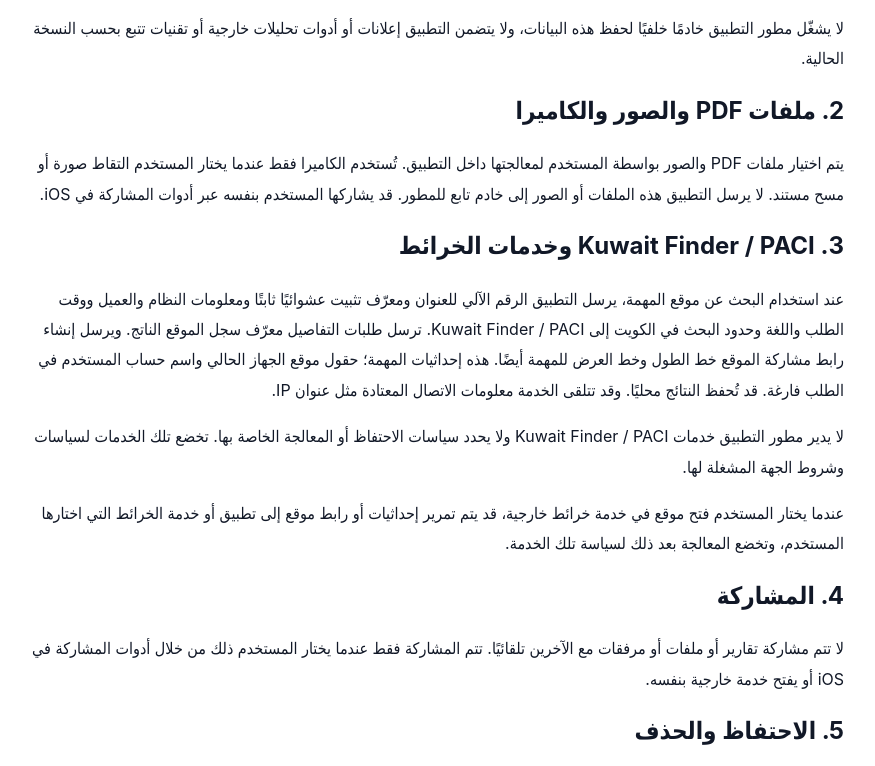
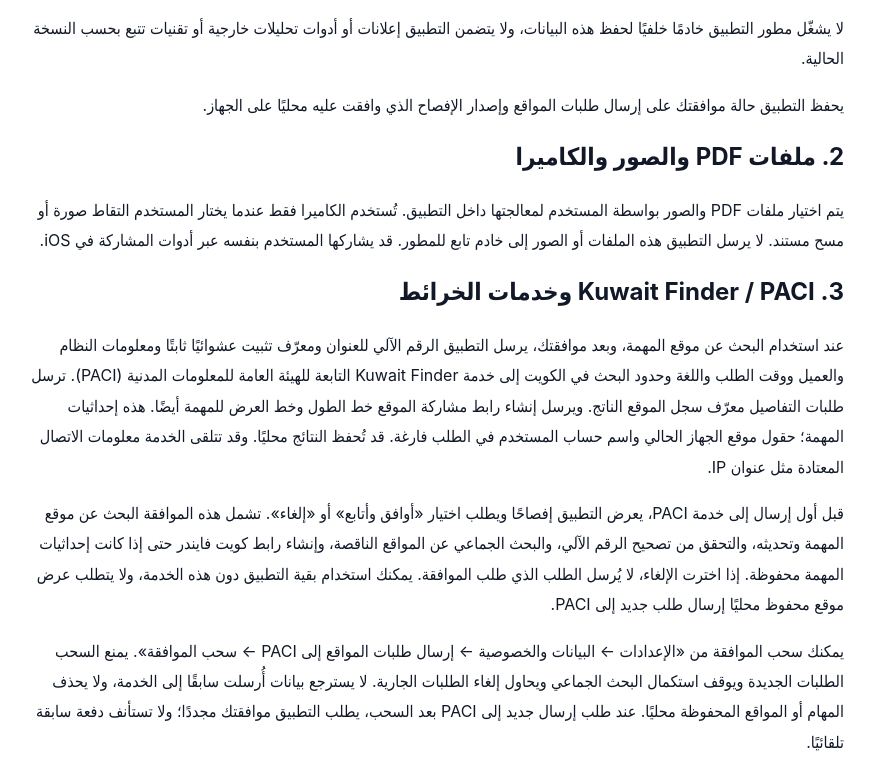
Before and after one commit to eng-akm/meter-replacement-support, a plain HTML site: page privacy-ar.html in a window 1280 px wide. Shown: the part 431-1197 px from the top of the page, without its empty margins (206-1081 px from the left). Drawn offline with Linux system fonts and the light colour scheme.

Commit message:
Document PACI consent and withdrawal in privacy policies

```diff
--- a/privacy-ar.html
+++ b/privacy-ar.html
@@ -21,11 +21,15 @@
 <p>يحفظ التطبيق محليًا: الاسم الذي يدخله المستخدم، ملفات PDF التي يختار استيرادها، المهام المستخرجة منها، الحالات والملاحظات، المرفقات التي يضيفها المستخدم، وبيانات المواقع التي تم التحقق منها أو تخزينها مؤقتًا لتشغيل خصائص التطبيق.</p>
 <p>لا يشغّل مطور التطبيق خادمًا خلفيًا لحفظ هذه البيانات، ولا يتضمن التطبيق إعلانات أو أدوات تحليلات خارجية أو تقنيات تتبع بحسب النسخة الحالية.</p>
 
+<p>يحفظ التطبيق حالة موافقتك على إرسال طلبات المواقع وإصدار الإفصاح الذي وافقت عليه محليًا على الجهاز.</p>
+
 <h2>2. ملفات PDF والصور والكاميرا</h2>
 <p>يتم اختيار ملفات PDF والصور بواسطة المستخدم لمعالجتها داخل التطبيق. تُستخدم الكاميرا فقط عندما يختار المستخدم التقاط صورة أو مسح مستند. لا يرسل التطبيق هذه الملفات أو الصور إلى خادم تابع للمطور. قد يشاركها المستخدم بنفسه عبر أدوات المشاركة في iOS.</p>
 
 <h2>3. Kuwait Finder / PACI وخدمات الخرائط</h2>
-<p>عند استخدام البحث عن موقع المهمة، يرسل التطبيق الرقم الآلي للعنوان ومعرّف تثبيت عشوائيًا ثابتًا ومعلومات النظام والعميل ووقت الطلب واللغة وحدود البحث في الكويت إلى Kuwait Finder / PACI. ترسل طلبات التفاصيل معرّف سجل الموقع الناتج. ويرسل إنشاء رابط مشاركة الموقع خط الطول وخط العرض للمهمة أيضًا. هذه إحداثيات المهمة؛ حقول موقع الجهاز الحالي واسم حساب المستخدم في الطلب فارغة. قد تُحفظ النتائج محليًا. وقد تتلقى الخدمة معلومات الاتصال المعتادة مثل عنوان IP.</p>
+<p>عند استخدام البحث عن موقع المهمة، وبعد موافقتك، يرسل التطبيق الرقم الآلي للعنوان ومعرّف تثبيت عشوائيًا ثابتًا ومعلومات النظام والعميل ووقت الطلب واللغة وحدود البحث في الكويت إلى خدمة Kuwait Finder التابعة للهيئة العامة للمعلومات المدنية (PACI). ترسل طلبات التفاصيل معرّف سجل الموقع الناتج. ويرسل إنشاء رابط مشاركة الموقع خط الطول وخط العرض للمهمة أيضًا. هذه إحداثيات المهمة؛ حقول موقع الجهاز الحالي واسم حساب المستخدم في الطلب فارغة. قد تُحفظ النتائج محليًا. وقد تتلقى الخدمة معلومات الاتصال المعتادة مثل عنوان IP.</p>
+<p>قبل أول إرسال إلى خدمة PACI، يعرض التطبيق إفصاحًا ويطلب اختيار «أوافق وأتابع» أو «إلغاء». تشمل هذه الموافقة البحث عن موقع المهمة وتحديثه، والتحقق من تصحيح الرقم الآلي، والبحث الجماعي عن المواقع الناقصة، وإنشاء رابط كويت فايندر حتى إذا كانت إحداثيات المهمة محفوظة. إذا اخترت الإلغاء، لا يُرسل الطلب الذي طلب الموافقة. يمكنك استخدام بقية التطبيق دون هذه الخدمة، ولا يتطلب عرض موقع محفوظ محليًا إرسال طلب جديد إلى PACI.</p>
+<p>يمكنك سحب الموافقة من «الإعدادات ← البيانات والخصوصية ← إرسال طلبات المواقع إلى PACI ← سحب الموافقة». يمنع السحب الطلبات الجديدة ويوقف استكمال البحث الجماعي ويحاول إلغاء الطلبات الجارية. لا يسترجع بيانات أُرسلت سابقًا إلى الخدمة، ولا يحذف المهام أو المواقع المحفوظة محليًا. عند طلب إرسال جديد إلى PACI بعد السحب، يطلب التطبيق موافقتك مجددًا؛ ولا تستأنف دفعة سابقة تلقائيًا.</p>
 <p>لا يدير مطور التطبيق خدمات Kuwait Finder / PACI ولا يحدد سياسات الاحتفاظ أو المعالجة الخاصة بها. تخضع تلك الخدمات لسياسات وشروط الجهة المشغلة لها.</p>
 <p>عندما يختار المستخدم فتح موقع في خدمة خرائط خارجية، قد يتم تمرير إحداثيات أو رابط موقع إلى تطبيق أو خدمة الخرائط التي اختارها المستخدم، وتخضع المعالجة بعد ذلك لسياسة تلك الخدمة.</p>
 
```
Also changed, not shown: privacy-en.html (+5 -1 lines).
